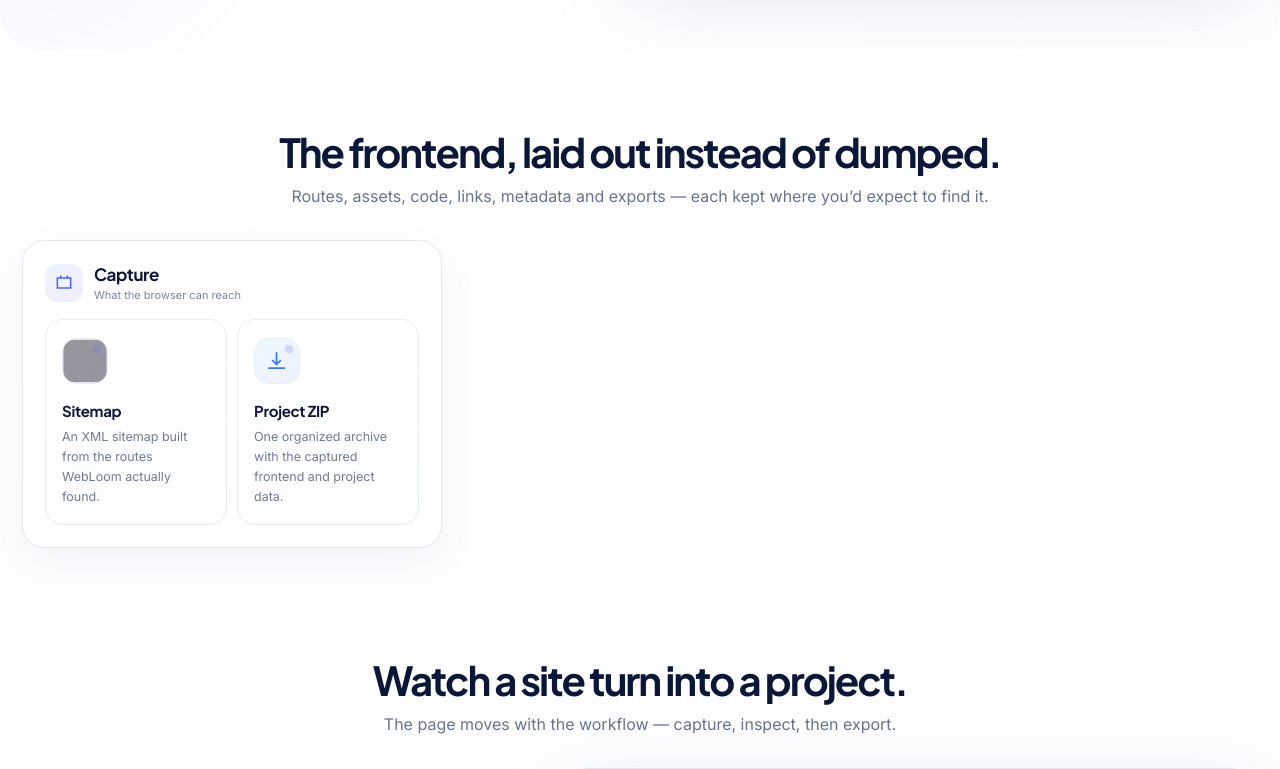
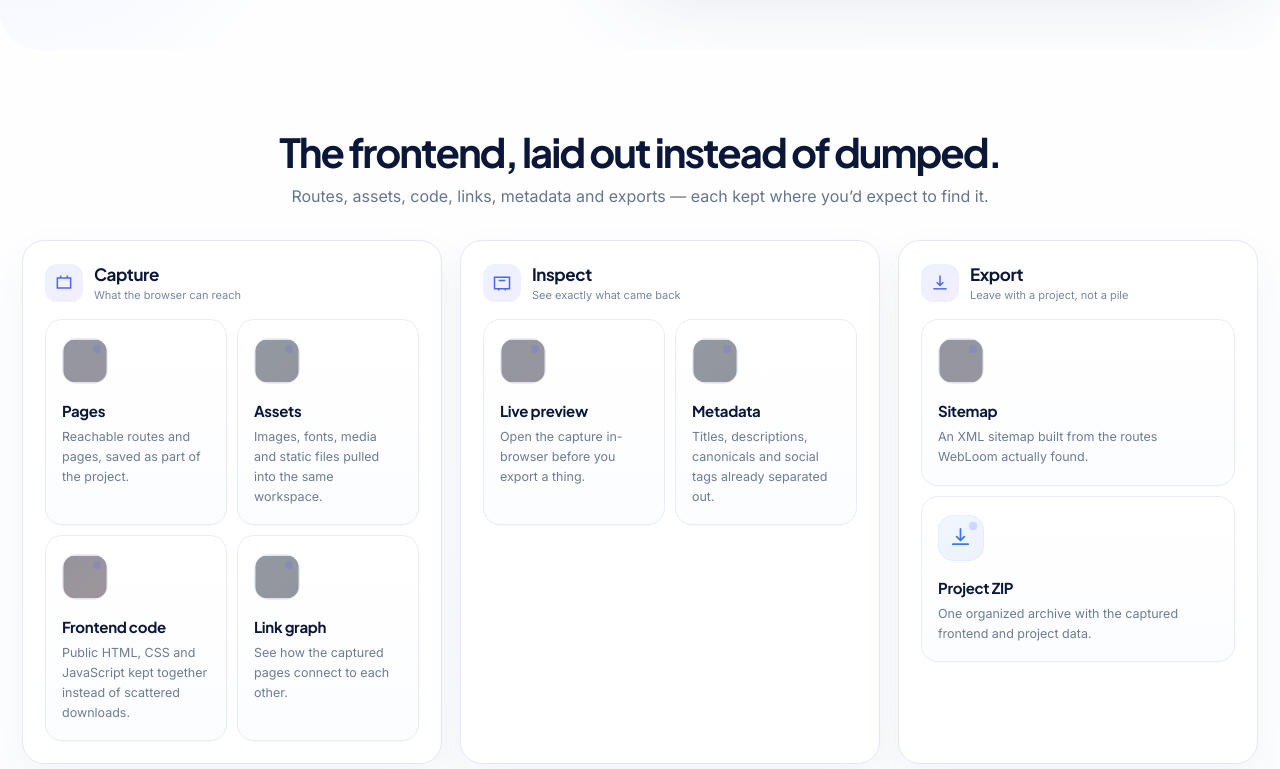
Before and after one commit to greenman9909-cmd/spa-ripper, a Flask app: page / in a window 1280 px wide. Shown: the part 690-1459 px from the top of the page. Run offline with Flask 3, Linux system fonts and the light colour scheme; grey boxes are pictures that could not be loaded.

Commit message:
Restore complete WebLoom feature grid with custom icons

```diff
--- a/web/templates/index.html
+++ b/web/templates/index.html
@@ -176,13 +176,28 @@
         <section class="feature-group">
           <div class="group-head"><span class="group-icon"><svg viewBox="0 0 24 24"><path d="M4 6h16v12H4z"/><path d="M8 3v3m8-3v3"/></svg></span><div><h3>Capture</h3><p>What the browser can reach</p></div></div>
           <div class="features">
+            <article class="feature"><div class="icon"><img src="https://d8j0ntlcm91z4.cloudfront.net/user_3JEMaztk5cydq3baJVYezSUuipQ/hf_20260926_171821_67f3d64c-2b47-4614-b235-a898a412cec6.png" alt="" loading="lazy"></div><h3>Pages</h3><p>Reachable routes and pages, saved as part of the project.</p></article>
+            <article class="feature"><div class="icon"><img src="https://d8j0ntlcm91z4.cloudfront.net/user_3JEMaztk5cydq3baJVYezSUuipQ/hf_20260926_171752_4752fa95-904b-46cd-aad9-a82b27cb3ad4.png" alt="" loading="lazy"></div><h3>Assets</h3><p>Images, fonts, media and static files pulled into the same workspace.</p></article>
+            <article class="feature"><div class="icon"><img src="https://d8j0ntlcm91z4.cloudfront.net/user_3JEMaztk5cydq3baJVYezSUuipQ/hf_20260926_171922_f98288d9-dcae-4213-a2c1-513585becabe.png" alt="" loading="lazy"></div><h3>Frontend code</h3><p>Public HTML, CSS and JavaScript kept together instead of scattered downloads.</p></article>
+            <article class="feature"><div class="icon"><img src="https://d8j0ntlcm91z4.cloudfront.net/user_3JEMaztk5cydq3baJVYezSUuipQ/hf_20260926_171942_4d8ec5f4-96a6-46c8-aadd-6e9413896931.png" alt="" loading="lazy"></div><h3>Link graph</h3><p>See how the captured pages connect to each other.</p></article>
+          </div>
+        </section>
+        <section class="feature-group">
+          <div class="group-head"><span class="group-icon"><svg viewBox="0 0 24 24"><path d="M3 5h18v14H3z"/><path d="M8 19v2m8-2v2M8 9h8"/></svg></span><div><h3>Inspect</h3><p>See exactly what came back</p></div></div>
+          <div class="features">
+            <article class="feature"><div class="icon"><img src="https://d8j0ntlcm91z4.cloudfront.net/user_3JEMaztk5cydq3baJVYezSUuipQ/hf_20260926_172013_03cb5cd6-dea9-40fc-9a7a-dd5c401269e1.png" alt="" loading="lazy"></div><h3>Live preview</h3><p>Open the capture in-browser before you export a thing.</p></article>
+            <article class="feature"><div class="icon"><img src="https://d8j0ntlcm91z4.cloudfront.net/user_3JEMaztk5cydq3baJVYezSUuipQ/hf_20260926_172055_dbffe6cb-6f49-42e6-b038-7648dbe0f2f0.png" alt="" loading="lazy"></div><h3>Metadata</h3><p>Titles, descriptions, canonicals and social tags already separated out.</p></article>
+          </div>
+        </section>
+        <section class="feature-group export">
+          <div class="group-head"><span class="group-icon"><svg viewBox="0 0 24 24"><path d="M12 3v12M8 11l4 4 4-4"/><path d="M4 19h16"/></svg></span><div><h3>Export</h3><p>Leave with a project, not a pile</p></div></div>
+          <div class="features">
             <article class="feature"><div class="icon"><img src="https://d8j0ntlcm91z4.cloudfront.net/user_3JEMaztk5cydq3baJVYezSUuipQ/hf_20260926_172116_9276c0de-c428-4cf8-bf32-19e5e88c13d5.png" alt="" loading="lazy"></div><h3>Sitemap</h3><p>An XML sitemap built from the routes WebLoom actually found.</p></article>
             <article class="feature"><div class="icon"><svg viewBox="0 0 24 24"><path d="M12 3v12M8 11l4 4 4-4"/><path d="M4 19h16"/></svg></div><h3>Project ZIP</h3><p>One organized archive with the captured frontend and project data.</p></article>
           </div>
         </section>
       </div>
     </section>
-
 
     <section class="motion-story wrap reveal" id="how">
       <div class="section-title"><h2>Watch a site turn into a project.</h2><p>The page moves with the workflow — capture, inspect, then export.</p></div>
```
